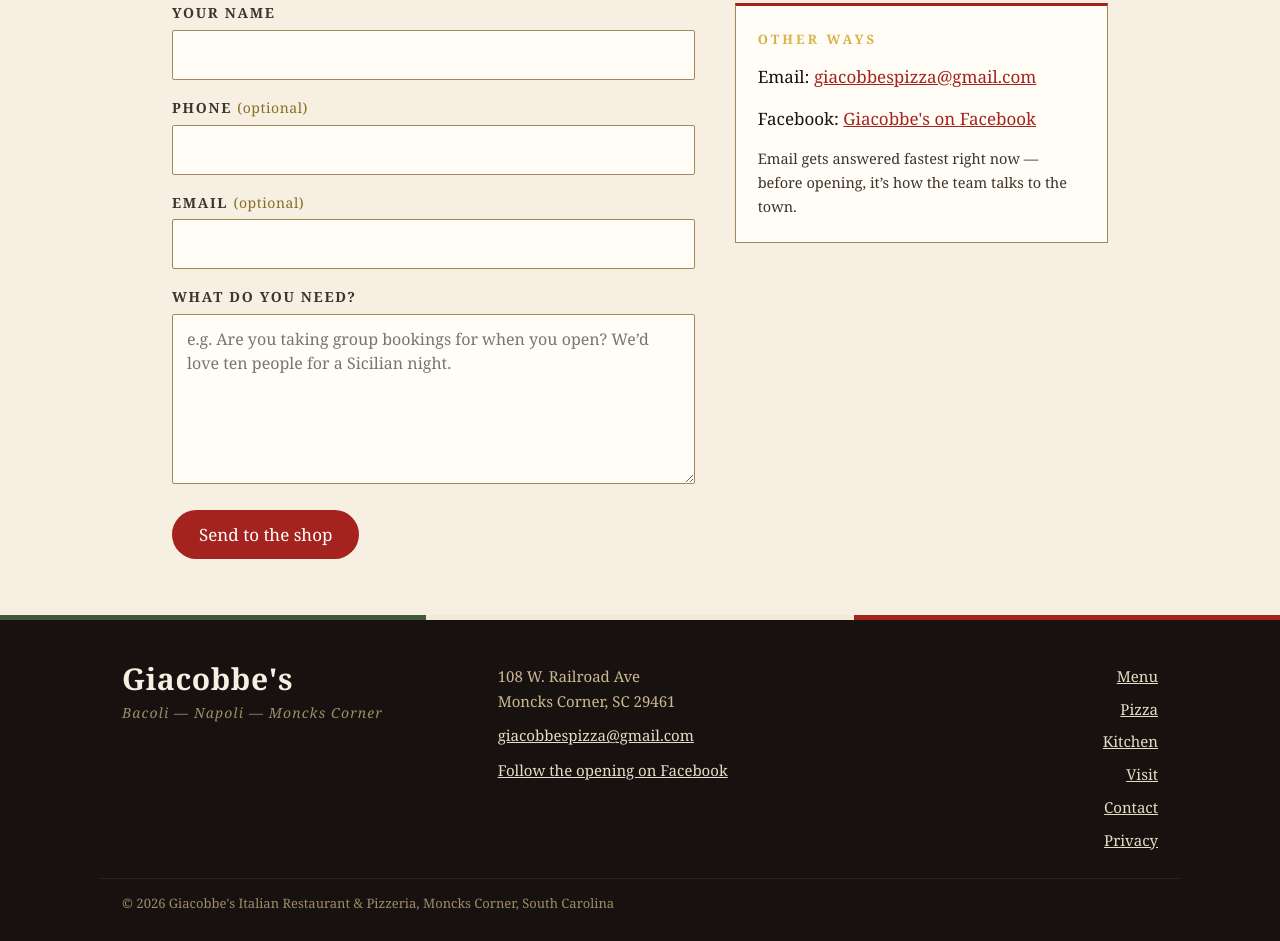
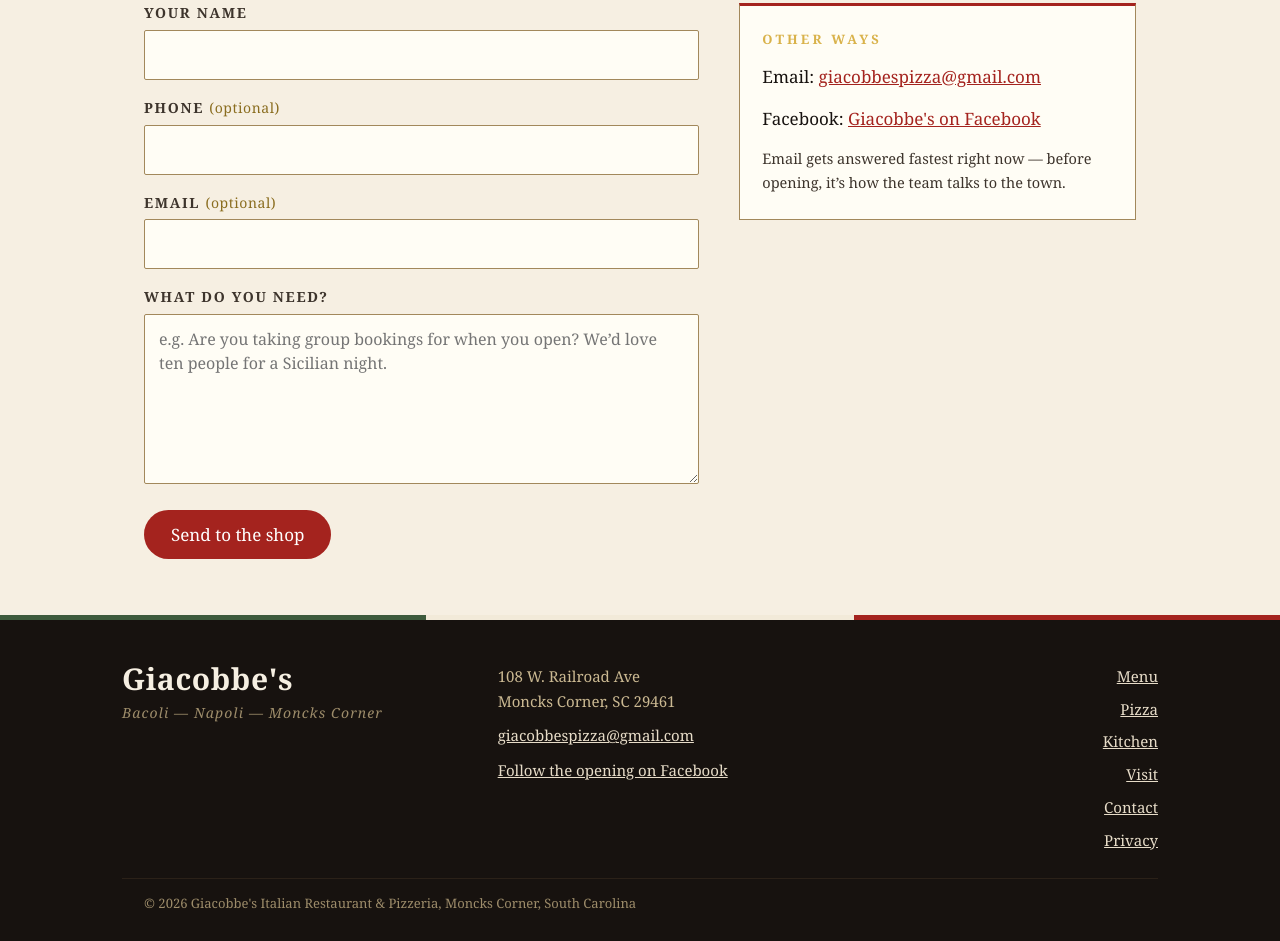
Before and after one commit to gnaritas/giacobbe-moncks-corner, a website: page public/contact.html in a window 1280 px wide. Shown: the part 406-1347 px from the top of the page. Drawn offline with Linux system fonts and the light colour scheme.

Commit message:
align contact grid + footer rule to page content width (1036px)

```diff
--- a/public/style.css
+++ b/public/style.css
@@ -106,7 +106,7 @@ blockquote{margin:8px 0 6px;padding:18px 26px;border-left:3px solid var(--red);t
 a.fb{font-style:italic}
 
 /* contact form */
-.formwrap{display:grid;grid-template-columns:1.4fr 1fr;gap:40px;align-items:start;max-width:980px}
+.formwrap{display:grid;grid-template-columns:1.4fr 1fr;gap:40px;align-items:start;max-width:1036px}
 .cform .frow{margin-bottom:18px}
 .cform label{display:block;font:600 14px/1.4 var(--body);letter-spacing:.12em;text-transform:uppercase;color:var(--ink2);margin-bottom:7px}
 .opt{font-weight:400;letter-spacing:.04em;text-transform:none;color:var(--gold)}
@@ -135,7 +135,7 @@ a.fb{font-style:italic}
 .ftag{font:italic 14px/1.5 var(--body);color:#9d8c6a;letter-spacing:.08em}
 .footcol p{font-size:15px;margin-bottom:10px}
 .footnav{display:flex;flex-direction:column;gap:8px;font-size:15px}
-.footline{max-width:1080px;margin:0 auto;padding:14px 22px 26px;border-top:1px solid #2b2118;font-size:13px;color:#9d8c6a;display:flex;justify-content:space-between;gap:12px;flex-wrap:wrap}
+.footline{max-width:1036px;margin:0 auto;padding:14px 22px 26px;border-top:1px solid #2b2118;font-size:13px;color:#9d8c6a;display:flex;justify-content:space-between;gap:12px;flex-wrap:wrap}
 
 /* responsive */
 @media (min-width:881px){.footnav{align-items:flex-end;text-align:right}}
```
